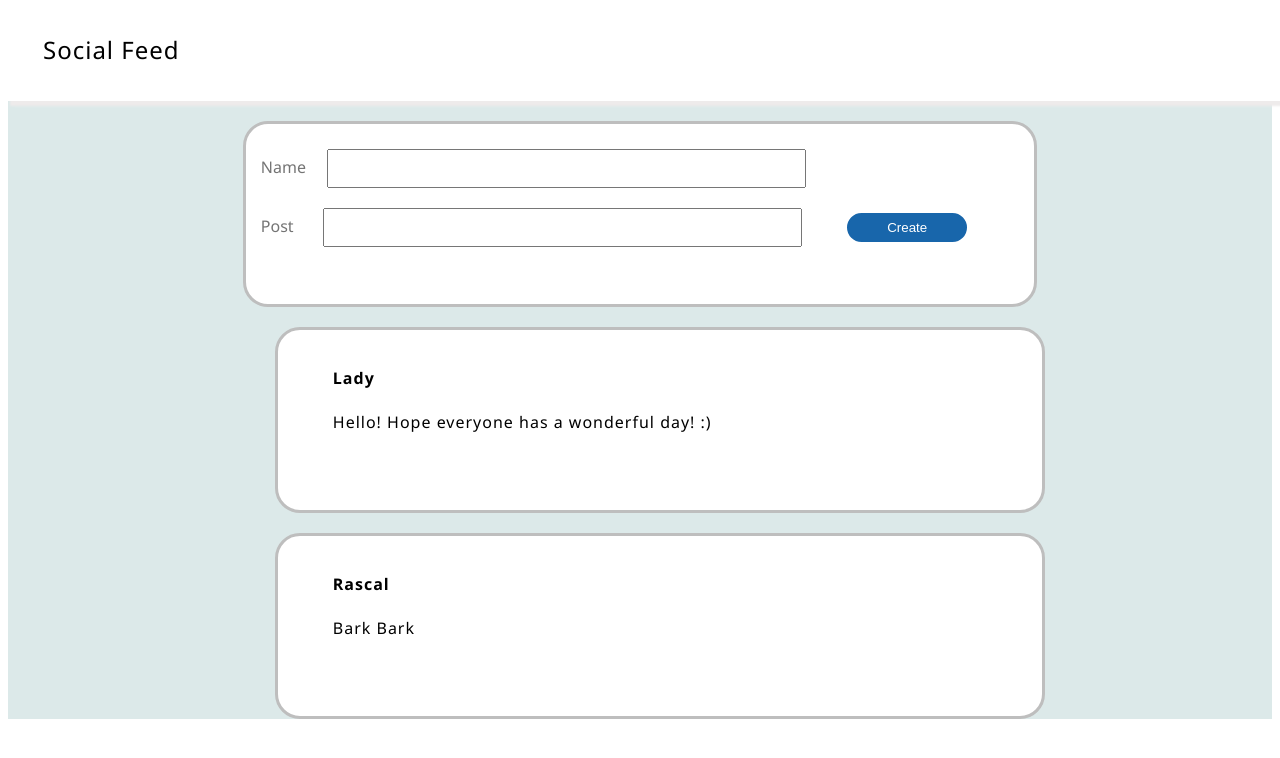
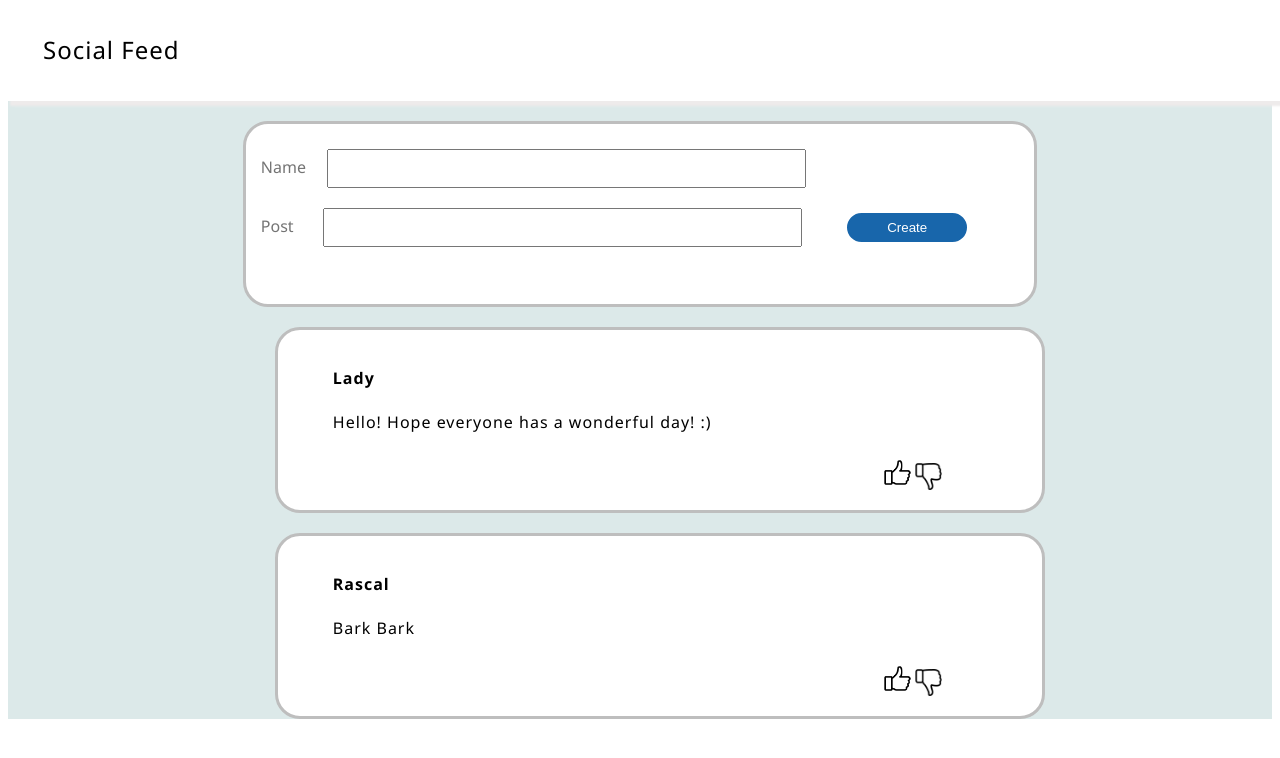
Before and after one commit to ladymeek37/social_feed_proj, a React (Create React App) app in the folder social-feed-react/: page / in a window 1280 px wide. Shown: the top 758 px of the page. Built offline with nearby package versions, Linux system fonts and the light colour scheme.

Commit message:
created like and dislick functionality and css styling

```diff
--- a/social-feed-react/src/Components/PostPresenter.css
+++ b/social-feed-react/src/Components/PostPresenter.css
@@ -15,8 +15,15 @@ section{
     letter-spacing: 1px;
 }
 
-input[type=text] {
-    padding:10px;
-    margin:10px 0;
-    width: 60%;
+
+.active_like{
+    background-color:rgb(114, 208, 114);
 }
+.active_dislike{
+    background-color: rgb(204, 89, 89);
+}
+
+a{
+    position: relative;
+    left: 80%;
+}
--- a/social-feed-react/src/Components/PostPresenter.jsx
+++ b/social-feed-react/src/Components/PostPresenter.jsx
@@ -1,9 +1,41 @@
 import React from 'react';
 import "./PostPresenter.css"
+import likeLogo from './Assets/like-icon.png'
+import dislikeLogo from './Assets/dislike-icon.png'
+import { useState } from 'react';
+
+
+
 
 // Takes in a single post object from PostMapper as props
 
 const PostPresenter = (post) => {
+// inactive when button not in use
+// active_like when button should be green
+// active_dislike when button should be red
+// each of these will be different CSS classes
+const [likeButtonClass, setLikeButtonClass] = useState('inactive');
+const [dislikeButtonClass, setDislikeButtonClass] = useState('inactive')
+
+const handleLikeClick = () => {
+    if (likeButtonClass === 'inactive'){
+        setLikeButtonClass('active_like')
+        setDislikeButtonClass('inactive')
+    }else {
+        setLikeButtonClass('inactive')
+    }
+
+}
+const handleDislikeClick = () => {
+    if (dislikeButtonClass === 'inactive'){
+        setDislikeButtonClass('active_dislike')
+        setLikeButtonClass('inactive')
+    }else {
+        setDislikeButtonClass('inactive')
+    }
+
+}
+
     return (
         <section>
             <br/>
@@ -11,6 +43,8 @@ const PostPresenter = (post) => {
             <br/>
             <ul> {post.el.text}</ul>
             <br/>
+            <a onClick={(e) => handleLikeClick(e)}><img className ={likeButtonClass} src={likeLogo} alt= "like_icon" height="35" width="35"/></a>
+            <a onClick={(e) => handleDislikeClick(e)}><img className ={dislikeButtonClass} src={dislikeLogo} alt= "dislike_icon" height="27" width="27"/></a>
         </section>
      );
 }
```
Also changed, not shown: social-feed-react/src/Components/Assets/dislike-icon.png (renamed from social-feed-react/dislike-icon.png), social-feed-react/src/Components/Assets/like-icon.png (renamed from social-feed-react/like-icon.png).
